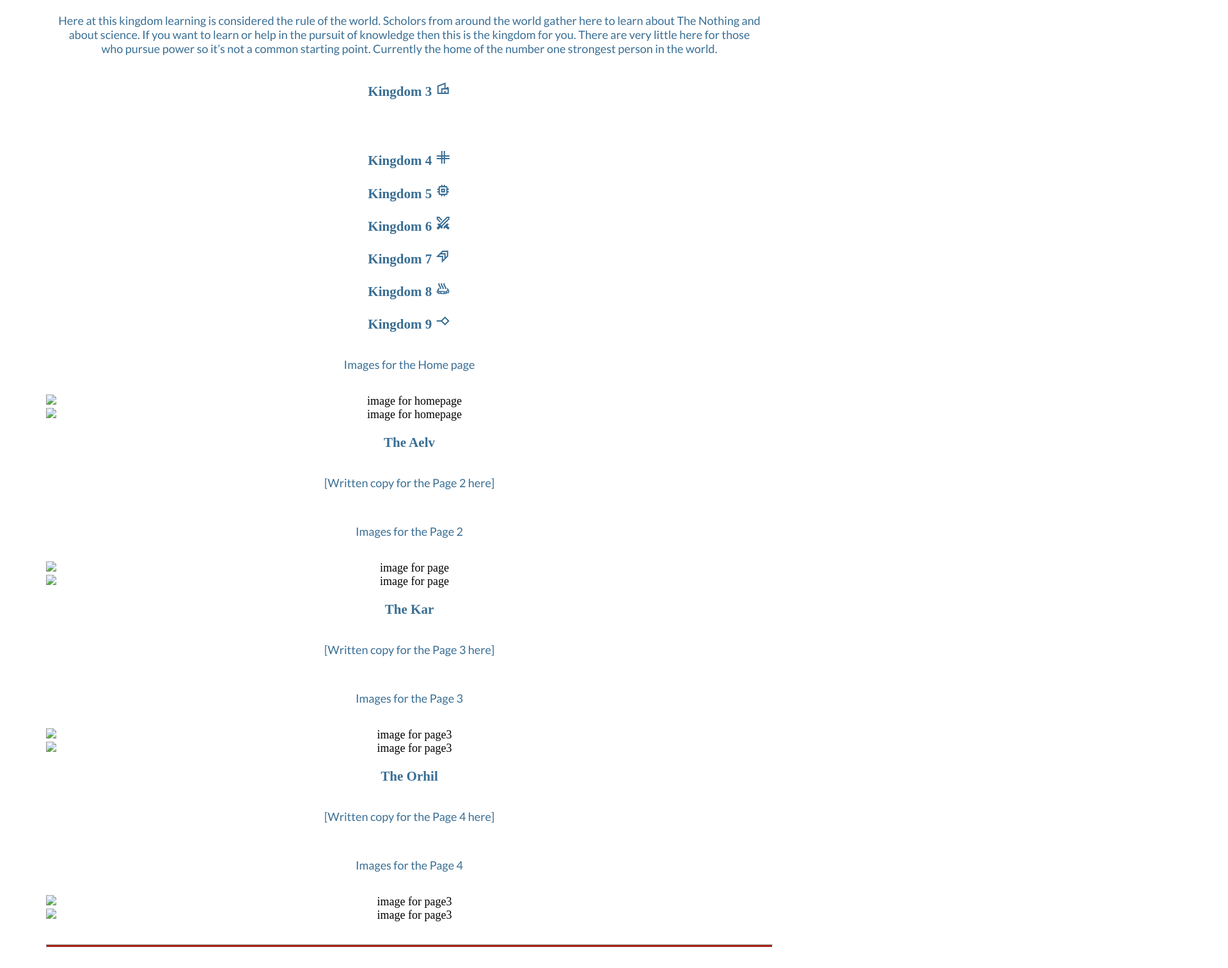
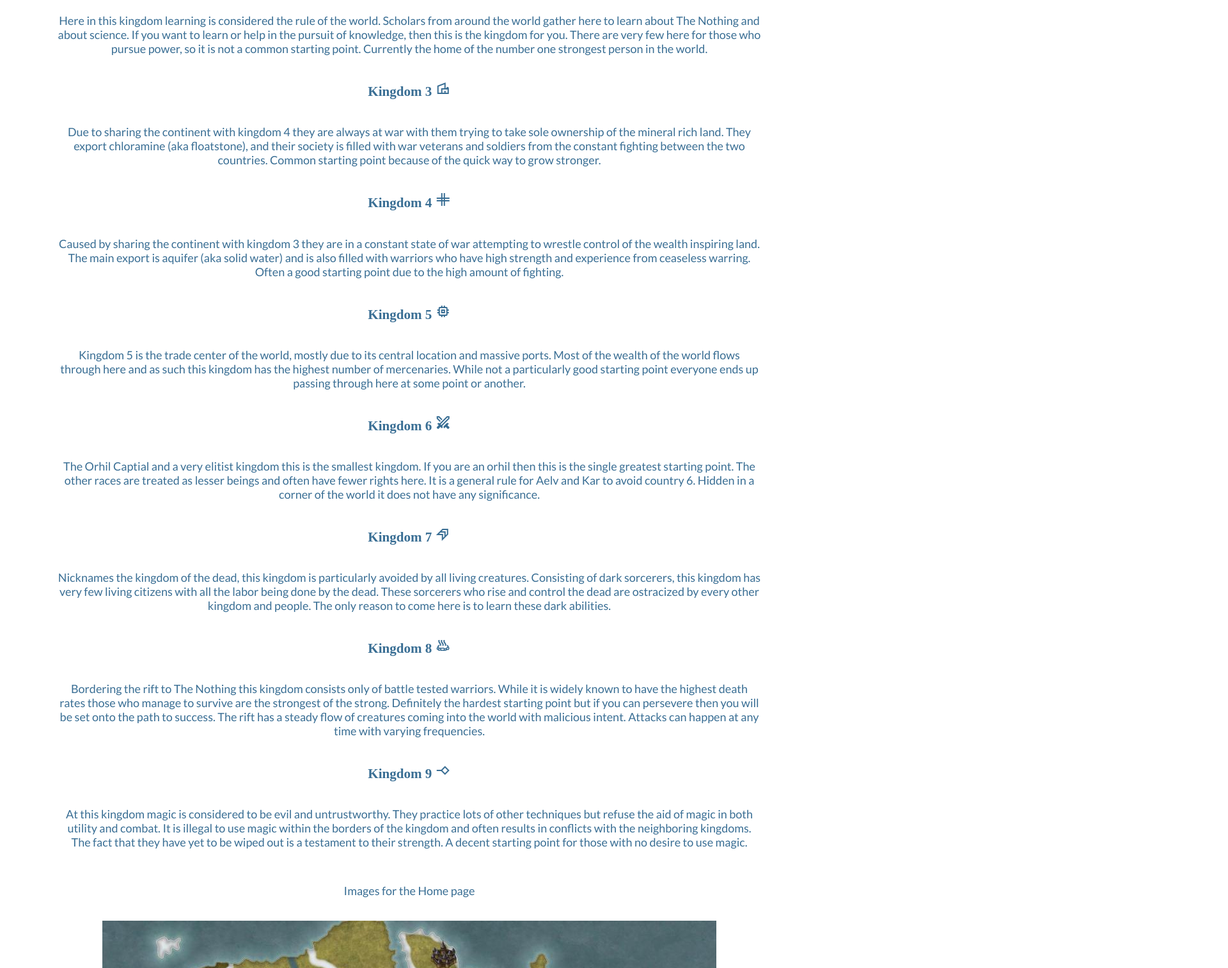
Before and after one commit to Saltzmaster/WDD130, a plain HTML site: page world/site-plan.html in a window 1280 px wide. Shown: the part 2625-4139 px from the top of the page at 64% size, 1920 px wide, since content can reach past the window. Drawn offline with nearby package versions, Linux system fonts and the light colour scheme; files that its build step writes are made by us from their sources; a web font is replaced by a local one.

Commit message:
Updated site plan + imgs

```diff
--- a/world/site-plan.html
+++ b/world/site-plan.html
@@ -136,7 +136,7 @@
             </span>
         </h3>
         <p>
-            This kingdom is the oldest but is considered the melting pot and has the widest variety of people. Here you can find some of the weakest citizens of the world but it’d be a mistake to think this Kingdom weak as it’s guarded by some of the strongest people in the world. Most people start here as it’s one of the safest for people new on the path of power, although there is a decent amount of competition for the training areas.
+            This kingdom is the oldest but is considered the melting pot and has the widest variety of people. Here you can find some of the weakest fighters in the world, but it would be a mistake to think this Kingdom weak as it is guarded by some of the strongest people in the world. Most people start here as it is one of the safest for people new on the path of power, although there is a decent amount of competition for the training areas.
         </p>
       </div>
       <div>
@@ -147,7 +147,7 @@
             </span>
         </h3>
         <p>
-            Here at this kingdom learning is considered the rule of the world. Scholors from around the world gather here to learn about The Nothing and about science. If you want to learn or help in the pursuit of knowledge then this is the kingdom for you. There are very little here for those who pursue power so it’s not a common starting point. Currently the home of the number one strongest person in the world.
+            Here in this kingdom learning is considered the rule of the world. Scholars from around the world gather here to learn about The Nothing and about science. If you want to learn or help in the pursuit of knowledge, then this is the kingdom for you. There are very few here for those who pursue power, so it is not a common starting point. Currently the home of the number one strongest person in the world.
         </p>
       </div>
       <div>
@@ -158,7 +158,7 @@
             </span>
         </h3>
         <p>
-
+            Due to sharing the continent with kingdom 4 they are always at war with them trying to take sole ownership of the mineral rich land. They export chloramine (aka floatstone), and their society is filled with war veterans and soldiers from the constant fighting between the two countries. Common starting point because of the quick way to grow stronger.
         </p>
       </div>
       <div>
@@ -168,6 +168,9 @@
                 grid_goldenratio
             </span>
         </h3>
+        <p>
+            Caused by sharing the continent with kingdom 3 they are in a constant state of war attempting to wrestle control of the wealth inspiring land. The main export is aquifer (aka solid water) and is also filled with warriors who have high strength and experience from ceaseless warring. Often a good starting point due to the high amount of fighting.
+        </p>
       </div>
       <div>
         <h3>
@@ -176,6 +179,9 @@
                 memory
             </span>
         </h3>
+        <p>
+            Kingdom 5 is the trade center of the world, mostly due to its central location and massive ports. Most of the wealth of the world flows through here and as such this kingdom has the highest number of mercenaries. While not a particularly good starting point everyone ends up passing through here at some point or another.
+        </p>
       </div>
       <div>
         <h3>
@@ -184,6 +190,9 @@
                 swords
             </span>
         </h3>
+        <p>
+            The Orhil Captial and a very elitist kingdom this is the smallest kingdom. If you are an orhil then this is the single greatest starting point. The other races are treated as lesser beings and often have fewer rights here. It is a general rule for Aelv and Kar to avoid country 6. Hidden in a corner of the world it does not have any significance.
+        </p>
       </div>
       <div>
         <h3>
@@ -192,6 +201,9 @@
                 azm
             </span>
         </h3>
+        <p>
+            Nicknames the kingdom of the dead, this kingdom is particularly avoided by all living creatures. Consisting of dark sorcerers, this kingdom has very few living citizens with all the labor being done by the dead. These sorcerers who rise and control the dead are ostracized by every other kingdom and people. The only reason to come here is to learn these dark abilities.
+        </p>
       </div>
       <div>
         <h3>
@@ -200,6 +212,9 @@
                 bath_outdoor
             </span>
         </h3>
+        <p>
+            Bordering the rift to The Nothing this kingdom consists only of battle tested warriors. While it is widely known to have the highest death rates those who manage to survive are the strongest of the strong. Definitely the hardest starting point but if you can persevere then you will be set onto the path to success. The rift has a steady flow of creatures coming into the world with malicious intent. Attacks can happen at any time with varying frequencies.
+        </p>
       </div>
       <div>
         <h3>
@@ -208,38 +223,51 @@
                 line_end_diamond
             </span>
         </h3>
+        <p>
+            At this kingdom magic is considered to be evil and untrustworthy. They practice lots of other techniques but refuse the aid of magic in both utility and combat. It is illegal to use magic within the borders of the kingdom and often results in conflicts with the neighboring kingdoms. The fact that they have yet to be wiped out is a testament to their strength. A decent starting point for those with no desire to use magic.
+        </p>
       </div>
 
       <p>Images for the Home page</p>
-        <img src="#" alt="image for homepage">
-        <img src="#" alt="image for homepage">
+        <img src="BorderMap.jpg" alt="image for homepage">
+        <img src="MapCities.jpg" alt="image for homepage">
 
       </ul>
+      <p>A Rune for each race and then the meaning on their page </p>
       <h3>The Aelv</h3>
       <p>
-        [Written copy for the Page 2 here]
+        The best way to describe the Aelv is to say they are a humanoid mix between a frog and a tyrannosaurus rex. They have four arms, and their skin is like that of a frogs. They have thick necks and large heads shaped like a dinosaurs. Their legs are formed much like a humans and they actually do not have a tail. Each hand and foot only have four fingers each with a small claw protruding from the tips but otherwise very similar to that of a humans.
+      </p>
+      <p>
+        The Aelv have a unique system that connects them to the Nothing. They tattoo their bodies with the runes needed to connect them to the Nothing. This is definitely the fastest way to cast spells but the drawbacks are the pain and preparation needed beforehand as well as the inflexibility of spells they can cast, making adaptation in battle nearly impossible.
       </p>
       <p>Images for the Page 2</p>
-        <img src="#" alt="image for page">
-        <img src="#" alt="image for page">
+        <img src="Aelv.jpg" alt="image for page">
+        <img src="Aelv_magic.png" alt="image for page">
 
       </ul>
       <h3>The Kar</h3>
       <p>
-        [Written copy for the Page 3 here]
+        Consider what an alligator would look like as a human, that would be a Kar. The Kar have thick leather-like skin and have slight webbing under their arms and legs as well as in between their fingers and toes and there are sharp claws protruding from each as well. Their long thick tails and long almost snout like noses are distinguishing features. Their teeth are sharp and serrated and they have no visible ears, only small hearing holes like most reptiles. The rest of their build is similar to that of any human including five fingers and toes.
+      </p>
+      <p>
+        The Kar connects to the Nothing with jewelry although they mostly use rings and sometimes bracelets. Each is inscribed with runes and symbols for a single spell. This is both fast and comfortable, the ability to change rings quickly has a very high battle flexibility and convenience. The drawbacks are the price and accessibility. The material needed to craft the rings is rare and expensive and if a mage is caught without their tools then they are often defenseless.
       </p>
       <p>Images for the Page 3</p>
-        <img src="#" alt="image for page3">
-        <img src="#" alt="image for page3">
+        <img src="Kar.jpg" alt="image for page3">
+        <img src="Kar_magic.png" alt="image for page3">
 
       </ul>
       <h3>The Orhil</h3>
       <p>
-        [Written copy for the Page 4 here]
+        The Orhil are definitely the apex. They are considered the most beautiful race and their agility and connection to the Nothing are top notch. They look like a human snake hybrid. They two arms and to legs but they have scales instead of skin and their neck is fanned while their head is triangle shaped. They have a long tail and golden eyes. Their appendages all work like that of a human as well as the added functions a snake would have. Their lean muscles and slick but tough skin combined with their ability to perfectly grasp tools and weapons allows them to reign supreme on this world.
+      </p>
+      <p>
+        Due to their high connection to the Nothing the Orhil don’t need anything special to help them cast spells. Instead they can draw them in the air. The only limits from them are skill and imagination. It’s often thought that their spellcasting is the slowest but widely agreed one that it’s the strongest and most flexible of the mage arts. The strongest mages have been known to cast spells almost instantly with the smallest hand and finger movements possible sense the size of the runes is irrelevant to the power of the spell.
       </p>
       <p>Images for the Page 4</p>
-        <img src="#" alt="image for page3">
-        <img src="#" alt="image for page3">
+        <img src="Orhil.jpg" alt="image for page3">
+        <img src="Orhil_magic.jpg" alt="image for page3">
 
       </ul>
       <hr>
```
Also changed, not shown: world/Aelv.jpg (added), world/Aelv_magic.png (added), world/BorderMap.jpg (added), world/Kar.jpg (added), world/Kar_magic.png (added), world/MapCities.jpg (added), world/Orhil.jpg (added), world/Orhil_magic.jpg (added).
